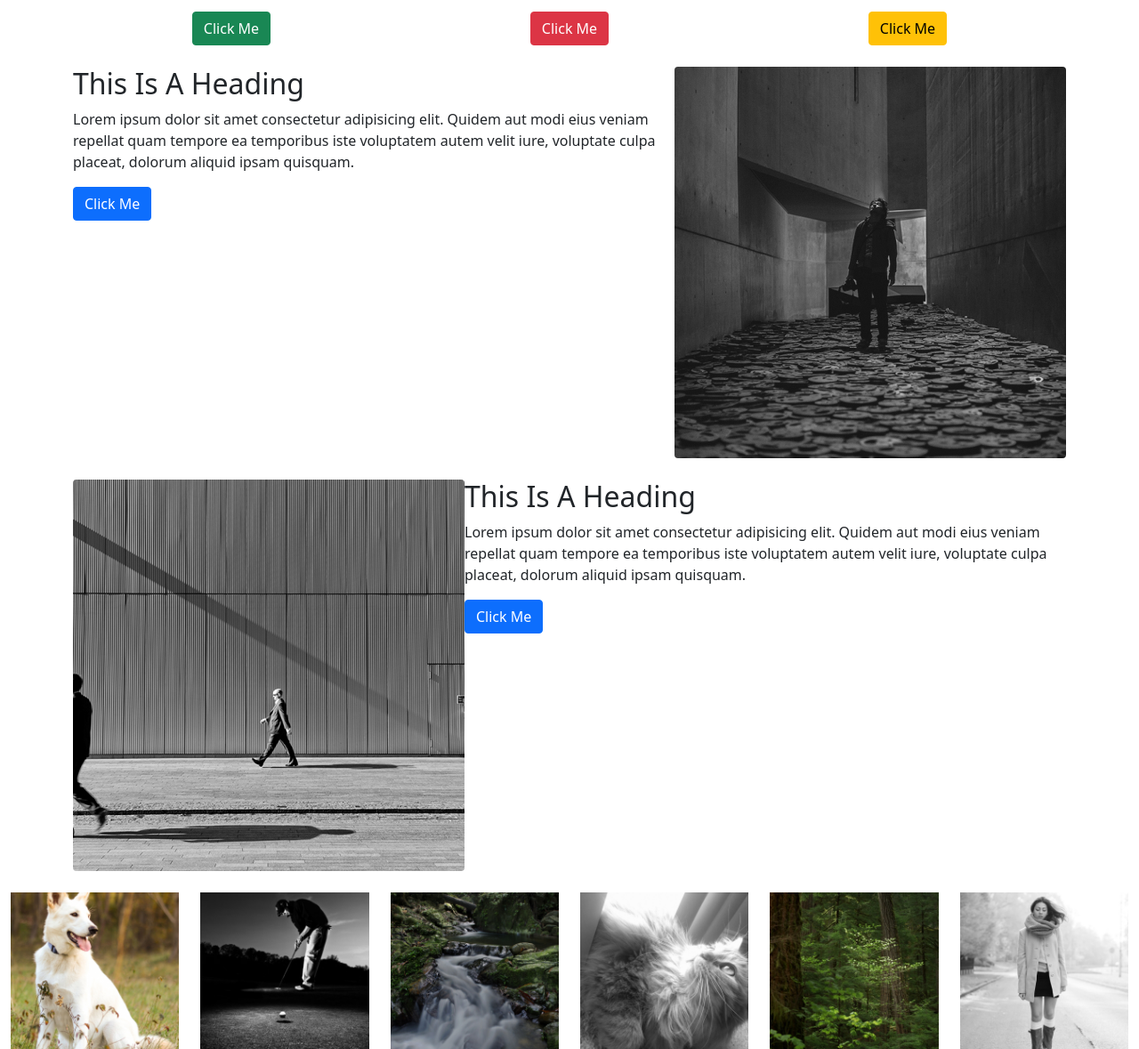
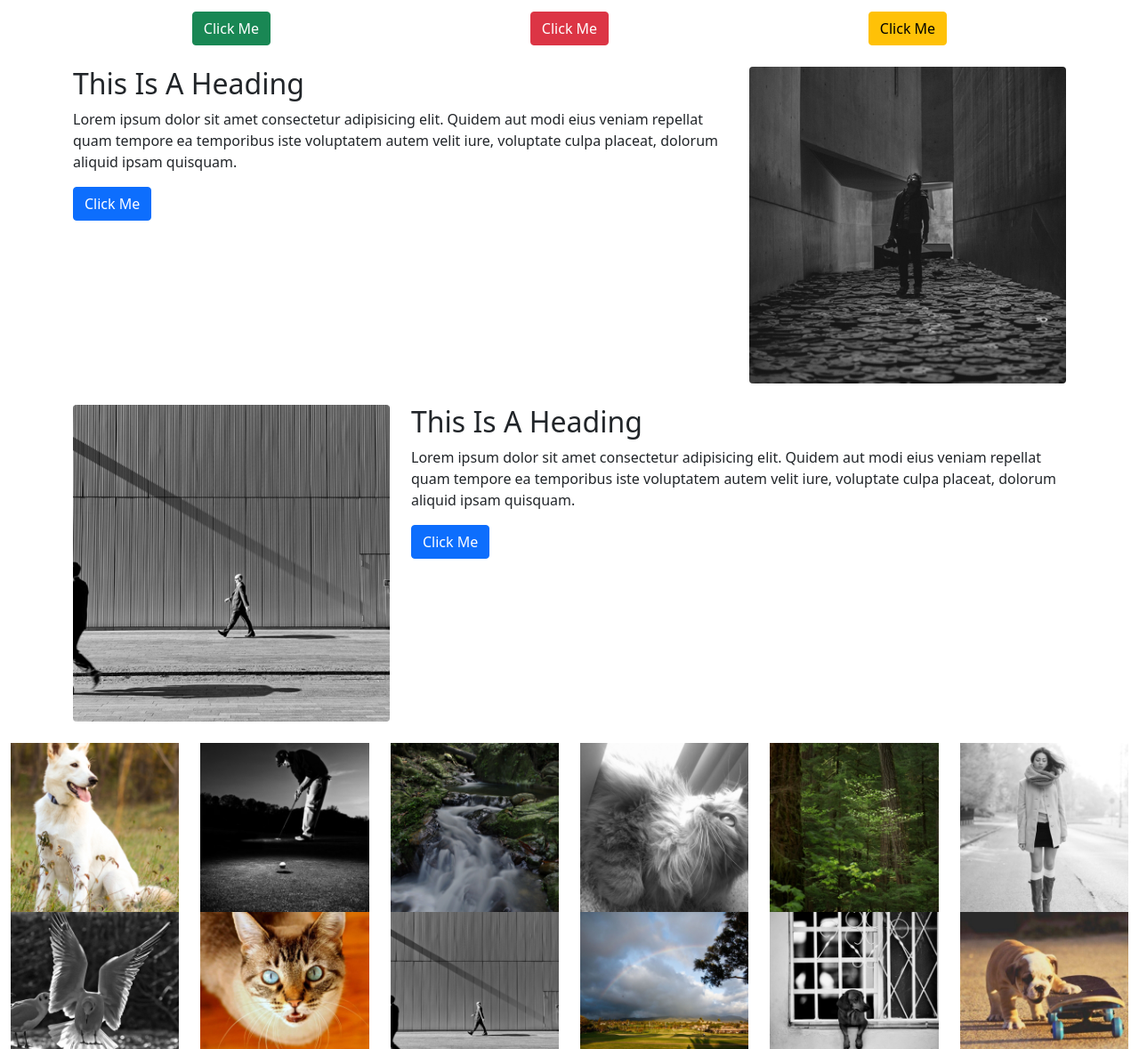
Before and after one commit to jovanako/bootstrap-activity, a plain HTML site: page index.html in a window 1280 px wide. Shown: the part 795-1974 px from the top of the page at 89% size. Drawn offline with nearby package versions, Linux system fonts and the light colour scheme.

Commit message:
fixed img-fluid

```diff
--- a/index.html
+++ b/index.html
@@ -56,20 +56,25 @@
     </div>
 
     <div class="row mt-4">
-      <div class="col-12">
-        <img class="rounded float-end" src="images/people01.jpg" alt="">
+      <div class="col-8">
         <h2>This Is A Heading</h2>
         <p>Lorem ipsum dolor sit amet consectetur adipisicing elit. Quidem aut modi eius veniam
           repellat quam tempore
           ea temporibus iste voluptatem autem velit iure, voluptate culpa placeat, dolorum aliquid ipsam quisquam.</p>
         <a href="#" class="btn btn-primary">Click Me</a>
       </div>
+      <div class="col-4">
+        <img class="rounded img-fluid" src="images/people01.jpg" alt="">
+      </div>
+
 
     </div>
 
     <div class="row mt-4">
-      <div class="col-12">
-        <img class="rounded float-start" src="images/people02.jpg" alt="">
+      <div class="col-4">
+        <img class="rounded img-fluid" src="images/people02.jpg" alt="">
+      </div>
+      <div class="col-8">
         <h2>This Is A Heading</h2>
         <p>Lorem ipsum dolor sit amet consectetur adipisicing elit. Quidem aut modi eius veniam
           repellat quam tempore
```
